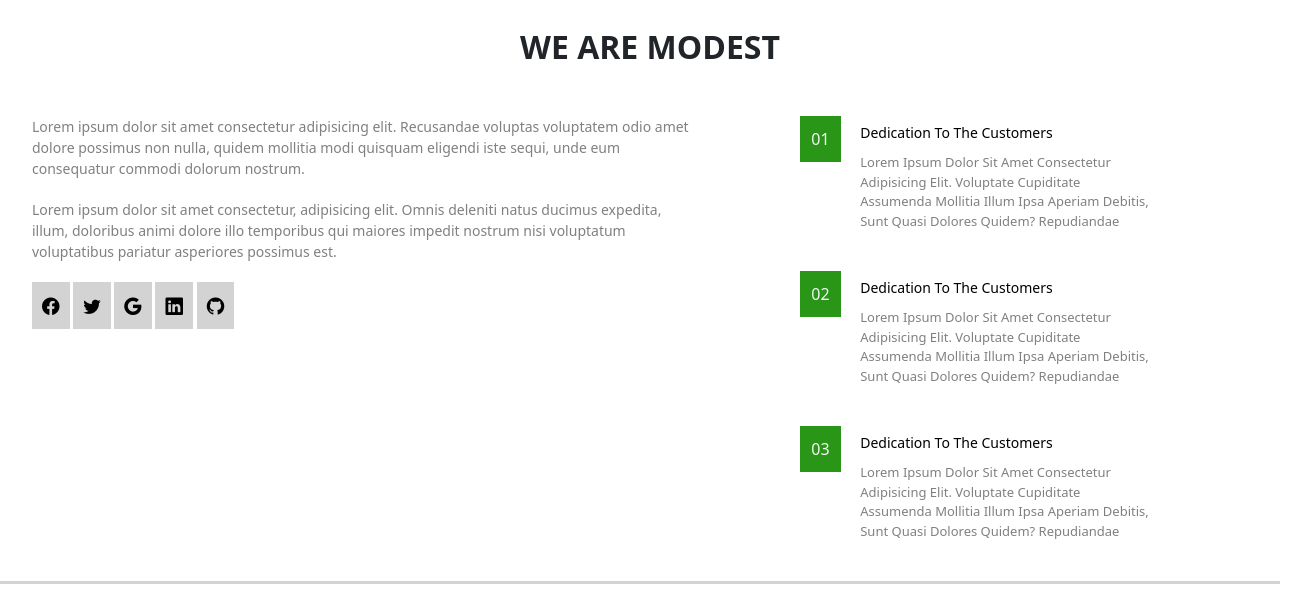
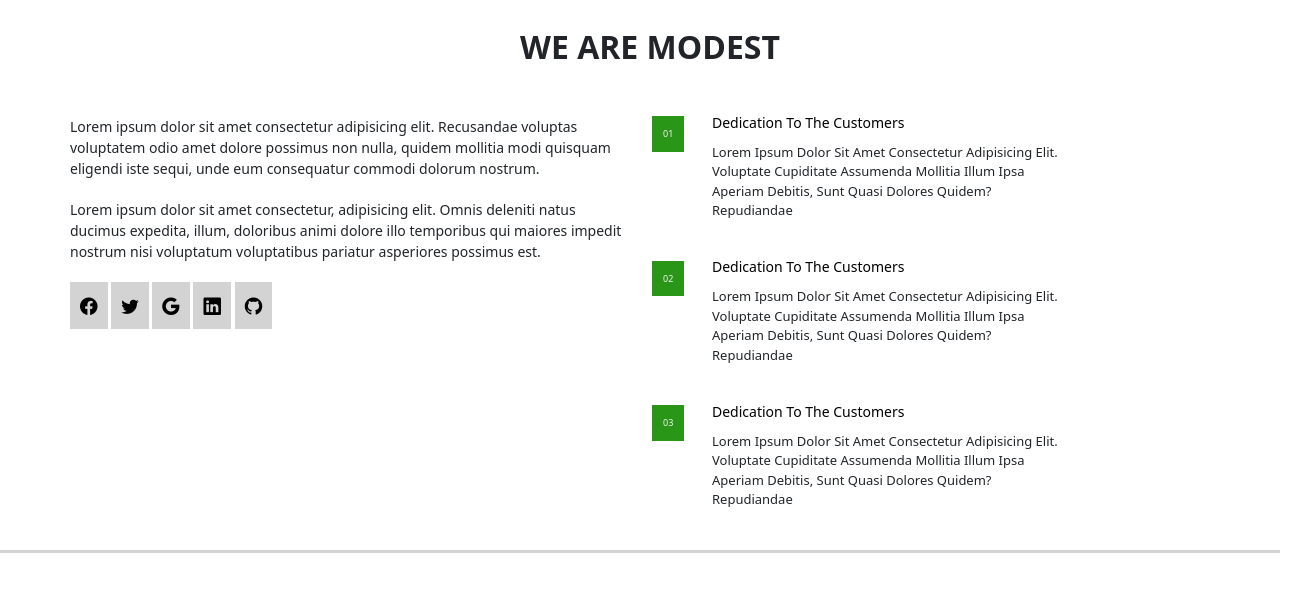
Before and after one commit to icyflame21/FyndProject1, a plain HTML site: page index.html in a window 1280 px wide. Shown: the part 1017-1607 px from the top of the page, 1308 px wide, since content can reach past the window. Drawn offline with nearby package versions, Linux system fonts and the light colour scheme.

Commit message:
Version-4

```diff
--- a/index.html
+++ b/index.html
@@ -18,10 +18,7 @@
       class="fixed-top navbar-expand-lg navbar navbar-dark bg-dark"
     >
       <div class="container">
-        <a
-        href="/"
-        class="link-dark text-decoration-none"
-      >
+        <a href="/" class="link-dark text-decoration-none">
           <img src="./Assets/1.png" alt="Logo" class="nav-logo img-fluid" />
         </a>
         <button
@@ -37,14 +34,19 @@
           <span class="navbar-toggler-icon"></span>
         </button>
         <div
-          class="offcanvas offcanvas-end"
+          class="offcanvas offcanvas-end nav"
           tabindex="-1"
           id="offCanvasRight"
           data-bs-scroll="true"
         >
           <div class="offcanvas-header bg-dark">
             <h5 id="offcanvasRightLabel"></h5>
-          <button type="button" class="btn-close text-reset btn-light btn" data-bs-dismiss="offcanvas" aria-label="Close"></button>
+            <button
+              type="button"
+              class="btn-close text-reset btn-light btn"
+              data-bs-dismiss="offcanvas"
+              aria-label="Close"
+            ></button>
           </div>
           <div class="offcanvas-body bg-dark">
             <ul class="navbar-nav ms-auto mb-2 mb-lg-0">
@@ -65,7 +67,6 @@
               </li>
             </ul>
           </div>
-
         </div>
       </div>
     </nav>
@@ -161,13 +162,14 @@
       data-bs-offset="0"
       tabindex="0"
     >
-      <div class="sec-1" id="home">
-        <div class="body-section-1">
+      <div class="sec-1">
+        <div class="body-section-1" id="home">
           <h2 class="heading-1" style="margin-bottom: 50px; margin-top: 30px">
             We are Modest
           </h2>
-          <div class="flex-section">
-            <div class="para-1">
+          <div class="container">
+            <div class="row">
+              <div class="para-1 col">
                 <div class="first-para">
                   Lorem ipsum dolor sit amet consectetur adipisicing elit.
                   Recusandae voluptas voluptatem odio amet dolore possimus non
@@ -175,10 +177,10 @@
                   eum consequatur commodi dolorum nostrum.
                 </div>
                 <div class="second-para">
-                Lorem ipsum dolor sit amet consectetur, adipisicing elit. Omnis
-                deleniti natus ducimus expedita, illum, doloribus animi dolore
-                illo temporibus qui maiores impedit nostrum nisi voluptatum
-                voluptatibus pariatur asperiores possimus est.
+                  Lorem ipsum dolor sit amet consectetur, adipisicing elit.
+                  Omnis deleniti natus ducimus expedita, illum, doloribus animi
+                  dolore illo temporibus qui maiores impedit nostrum nisi
+                  voluptatum voluptatibus pariatur asperiores possimus est.
                 </div>
                 <div class="buttons-section">
                   <button><i class="bi bi-facebook"></i></button>
@@ -188,7 +190,7 @@
                   <button><i class="bi bi-github"></i></button>
                 </div>
               </div>
-            <div class="para-2">
+              <div class="para-2 col">
                 <div class="para-2-item-1">
                   <div class="number">01</div>
                   <div class="item-heading">Dedication To the Customers</div>
@@ -220,8 +222,9 @@
             </div>
           </div>
         </div>
+      </div>
 
-      <div class="body-section-2" id="team">
+      <div class="body-section-2 container" id="team">
         <h2 class="heading-2">Meet The Team</h2>
         <div class="images-container">
           <div class="flex-1">
@@ -286,8 +289,8 @@
         </div>
       </div>
 
-      <div class="body-section-3" id="services">
-        <div class="body-main-section">
+      <div class="body-section-3">
+        <div class="body-main-section" id="services">
           <h2 class="heading-3">Lovely Work</h2>
           <div class="images-container-1">
             <div class="card indivi-image" style="width: 18rem">
@@ -354,7 +357,7 @@
         </div>
       </div>
 
-      <div class="body-section-4" id="features">
+      <div class="body-section-6" id="features">
         <h2 class="heading-4">What we Do</h2>
         <div class="contents-container">
           <div class="content">
@@ -402,8 +405,8 @@
 
       <div
         class="body-section-6"
+        style="position: relative; padding-bottom: 0"
         id="contact"
-        style="position: relative; padding-bottom: 0"
       >
         <h2 class="heading-4">Stay in touch</h2>
         <div
--- a/style.css
+++ b/style.css
@@ -160,11 +160,10 @@ body {
 .body-section-2,
 .body-section-4,
 .body-section-6 {
-  width: 95%;
-  margin: auto;
+  width: 100%;
   display: flex;
   flex-direction: column;
-  justify-content: center;
+  justify-content: space-between;
   align-items: center;
 }
 .heading-1,
@@ -186,10 +185,8 @@ body {
   position: relative;
 }
 .flex-section {
+  width: 85%;
   display: flex;
-  align-items: flex-start;
-  justify-content: space-between;
-  gap: 100px;
   color: gray;
 }
 .para-1 {
@@ -197,6 +194,12 @@ body {
   flex-direction: column;
   gap: 20px;
   font-size: 14px;
+  text-transform: none !important;
+  font-weight: normal;
+}
+.para-2{
+  text-transform: none !important;
+  font-weight: normal;
 }
 .buttons-section button {
   padding: 10px;
@@ -216,7 +219,6 @@ body {
 .sec-1 {
   border-bottom: 3px solid #d3d3d3;
   width: 100%;
-  margin: auto;
 }
 
 .number {
@@ -227,7 +229,7 @@ body {
   width: fit-content;
 }
 .offcanvas {
-  width: 200px!important;
+  width: 200px !important;
 }
 .item-heading {
   font-weight: 500;
```
Lines whose indentation alone changed are shown as unchanged.
